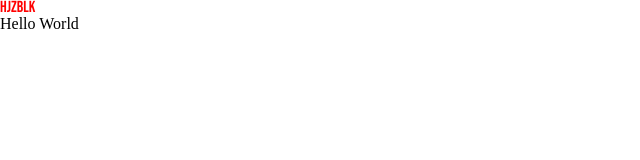
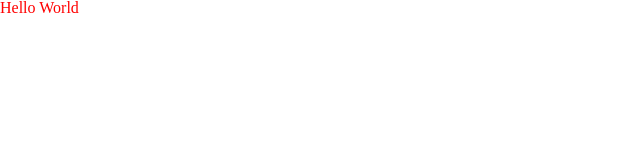
Before and after one commit to gRAKLECLER/FinalLongEx, a website built with Parcel: page src/index.html in a window 1280 px wide. Shown: the whole page, without its empty margins (0-640 px from the left). Built offline with nearby package versions, Linux system fonts and the light colour scheme.

Commit message:
Hello World 2.0

```diff
--- a/src/index.html
+++ b/src/index.html
@@ -7,7 +7,6 @@
   <title>Document</title>
 </head>
 <body>
-  <h1>hjzblk</h1>
 </body>
 <script src="./js/script.js"></script>
 </html>
--- a/src/js/script.js
+++ b/src/js/script.js
@@ -1,9 +1,10 @@
 const helloWorld = (balise, text, id) => {
   let container = document.createElement(balise);
   let content = document.createTextNode(text);
+  container.style.color = 'red';
   container.appendChild(content);
 
-  let Div = document.querySelector(id)
+  let Div = document.querySelector(id);
   document.body.insertBefore(container, Div);
 }
 
```
